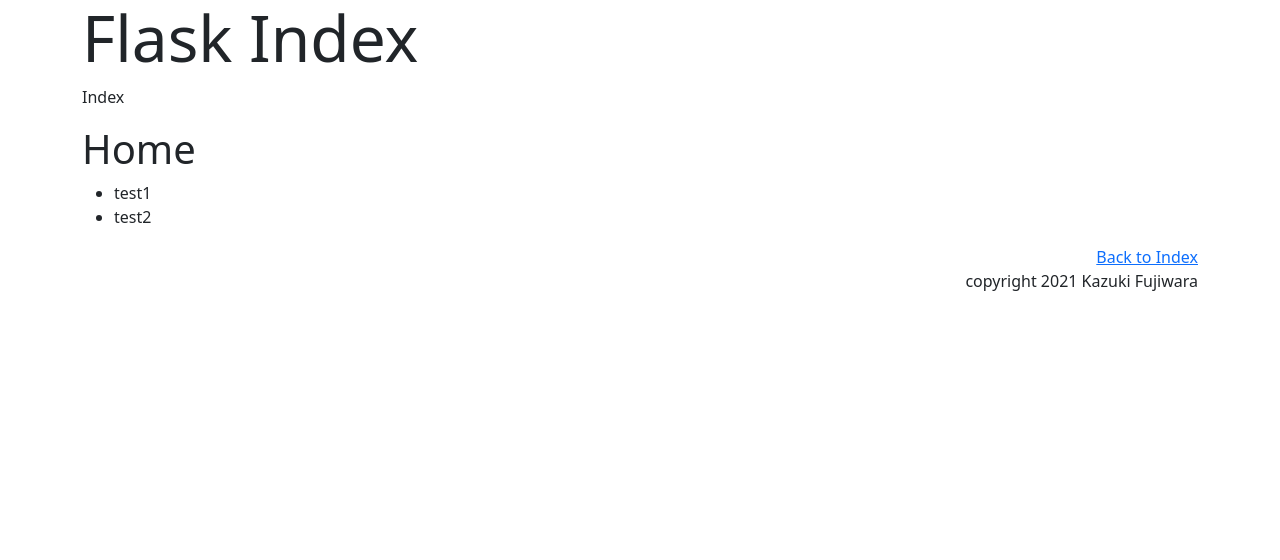
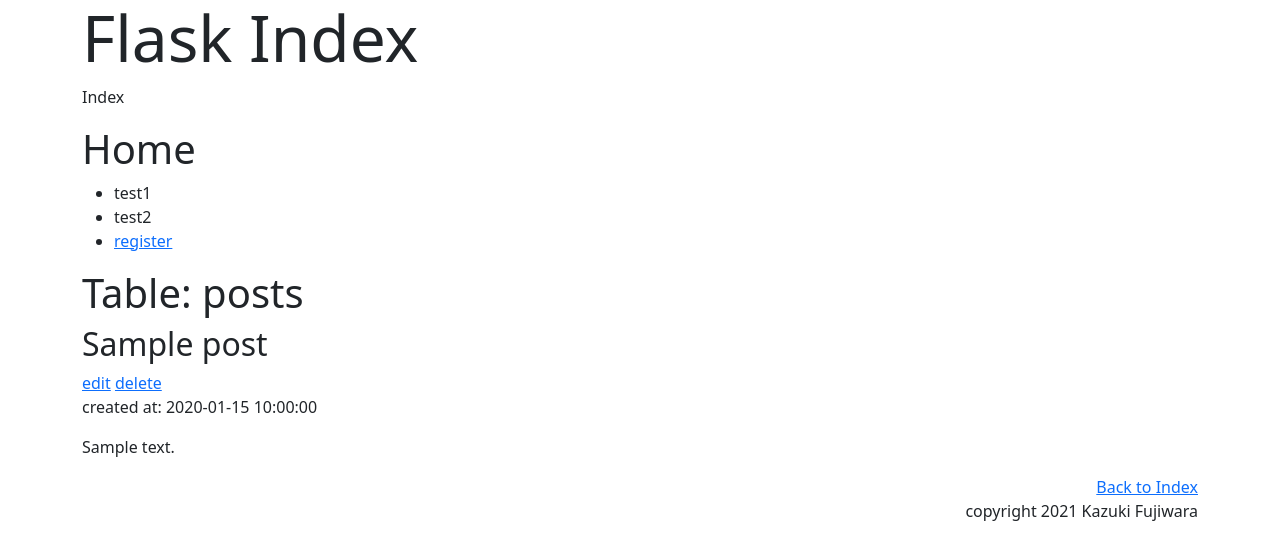
Before and after one commit to kazukifujiwara/docker-flask-mysql, a Flask app: page / in a window 1280 px wide. Shown: the top 560 px of the page. Run offline with Flask 2, Linux system fonts and the light colour scheme; tables that the repository leaves empty hold one stand-in row (values such as "Sample post"); some libraries are stand-ins or nearby versions.

Commit message:
implement CRUD function

```diff
--- a/app/src/app.py
+++ b/app/src/app.py
@@ -1,16 +1,74 @@
-from flask import Flask, render_template
+from flask import Flask, render_template, request, redirect
+from flask_sqlalchemy import SQLAlchemy
+from datetime import datetime
+import pytz
 
 app = Flask(__name__)
 
 # app.secret_key = b'random string...'
 
-@app.route('/')
+app.config['SQLALCHEMY_DATABASE_URI'] = 'mysql+pymysql://{user}:{password}@{host}/{dbname}?charset=utf8'.format(**{
+      'user': 'root',
+      'password': 'root',
+      'host': 'app_mysql',
+      'dbname': 'testdb'
+    })
+db = SQLAlchemy(app)
+
+class Post(db.Model):
+    id = db.Column(db.Integer, primary_key=True)
+    title = db.Column(db.String(50), nullable=False)
+    body = db.Column(db.String(300), nullable=False)
+    created_at = db.Column(db.DateTime, nullable=False,
+                    default=datetime.now(pytz.timezone('Asia/Tokyo')))
+
+
+@app.route('/', methods=['GET', 'POST'])
 def index():
-
+    if request.method == 'GET':
+        posts = Post.query.all()
     return render_template('index.html',
         title='Flask Index',
-        message='Index'
+        message='Index',
+        posts=posts
     )
+
+@app.route('/create', methods=['GET', 'POST'])
+def create():
+    if request.method == 'POST':
+        title = request.form.get('title')
+        body = request.form.get('body')
+        post = Post(title=title, body=body)
+        db.session.add(post)
+        db.session.commit()
+        return redirect('/')
+    else:
+        return render_template('create.html',
+            title='Flask MySQL',
+            message='register'
+        )
+
+@app.route('/<int:id>/update', methods=['GET', 'POST'])
+def update(id):
+    post = Post.query.get(id)
+    if request.method == 'GET':
+        return render_template('update.html',
+            title='Flask MySQL',
+            message='register',
+            post=post
+        )
+    else:
+        post.title = request.form.get('title')
+        post.body = request.form.get('body')
+        db.session.commit()
+        return redirect('/')
+
+@app.route('/<int:id>/delete', methods=['GET'])
+def delete(id):
+    post = Post.query.get(id)
+    db.session.delete(post)
+    db.session.commit()
+    return redirect('/')
 
 # Main function is called only when executing ”python app.py”
 if __name__ == '__main__':
--- a/app/src/templates/index.html
+++ b/app/src/templates/index.html
@@ -15,7 +15,20 @@ Flask Tutorial
     <ul>
         <li>test1</li>
         <li>test2</li>
+        <li><a href="/create">register</a></li>
     </ul>
+</div>
+<div>
+    <h1>Table: posts</h1>
+    {% for post in posts %}
+    <article>
+        <h2>{{ post.title }}</h2>
+        <a href="/{{post.id}}/update" role="button">edit</a>
+        <a href="/{{post.id}}/delete" role="button">delete</a>
+        <p>created at: {{ post.created_at }}</p>
+        <p>{{ post.body }}</p>
+    </article>
+    {% endfor %}
 </div>
 {% endblock %}
 
```
Also changed, not shown: app/src/requirements.txt (+9 -5 lines), app/src/templates/create.html (added, +24 -0 lines), app/src/templates/update.html (added, +24 -0 lines), mysql/initdb.d/init.sql (+14 -14 lines), README.md, 2 other files.
